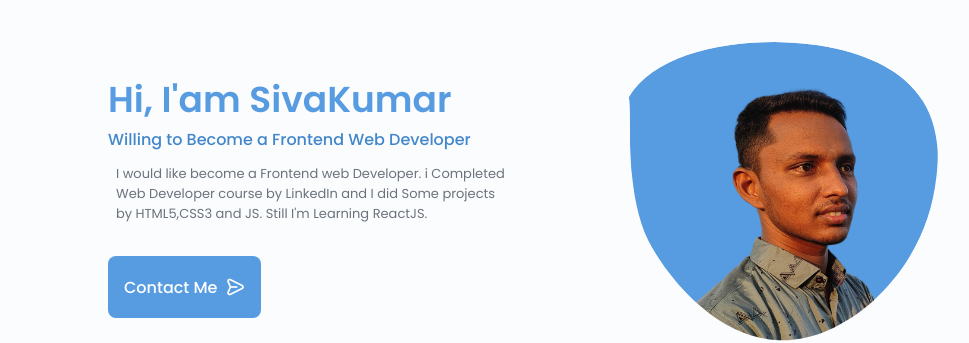
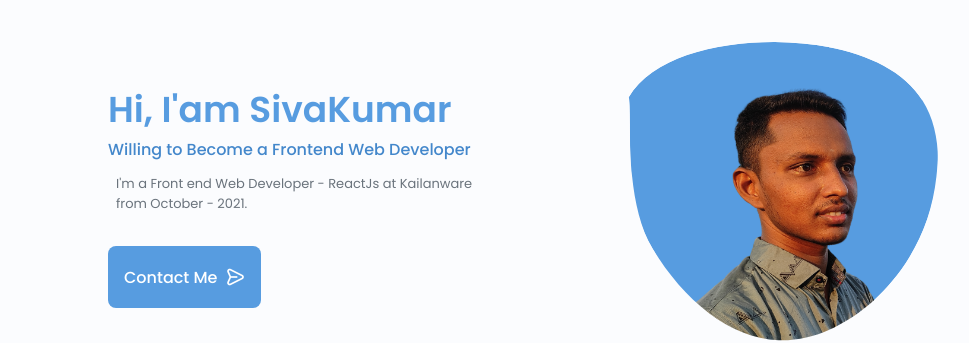
Before and after one commit to siva25041998/SivakumarPortfolio, a plain HTML site: page index.html in a window 1280 px wide. Shown: the part 78-421 px from the top of the page, 188-1157 px from the left. Drawn offline with nearby package versions, Linux system fonts and the light colour scheme.

Commit message:
Update index.html

```diff
--- a/index.html
+++ b/index.html
@@ -117,7 +117,7 @@
                     <div class="home__data">
                        <h1 class="home__title">Hi, I'am SivaKumar</h1>
                        <h3 class="home__subtitle">Willing to Become a Frontend Web Developer</h3>
-                       <p class="home__description">I would like become a Frontend web Developer. i Completed Web Developer course by LinkedIn and I did Some projects by HTML5,CSS3 and JS. Still I'm Learning ReactJS.</p>
+                       <p class="home__description"> I'm a Front end Web Developer - ReactJs at Kailanware from October - 2021.</p>
                         <a href="#contact" class="button button--flex contactme home__button">
                            Contact Me<i class="uil uil-message button__icon"></i>
                         </a>
```
